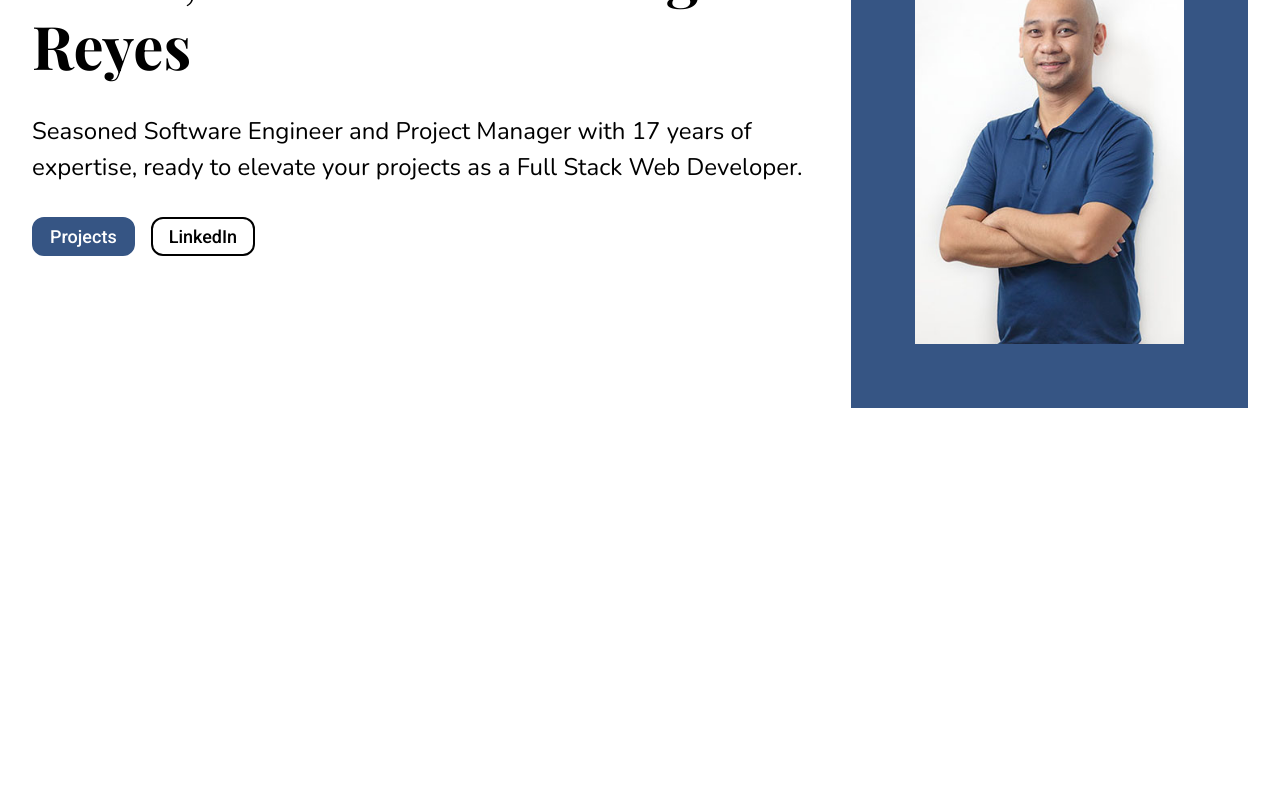
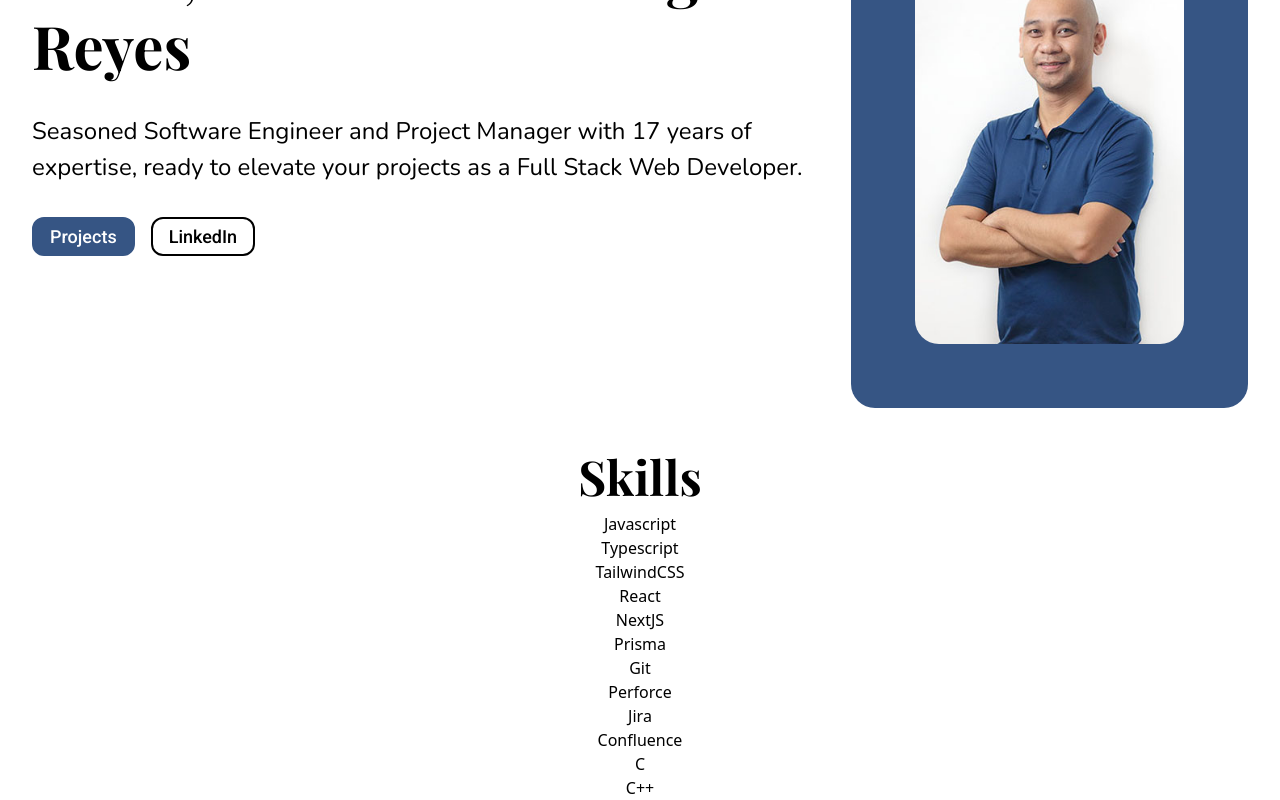
Before and after one commit to lemreyes/portfolio2024, a React (Vite) app: page / in a window 1280 px wide. Shown: the part 189-989 px from the top of the page. Before the commit the page ends 800 px from the top, so only its background shows below. Built offline with nearby package versions, Linux system fonts and the light colour scheme.

Commit message:
Skills list

```diff
--- a/src/App.tsx
+++ b/src/App.tsx
@@ -1,12 +1,14 @@
 import "./App.css";
 import Hero from "./components/Hero";
 import Navbar from "./components/Navbar";
+import Skills from "./components/Skills";
 
 function App() {
   return (
     <>
       <Navbar />
       <Hero />
+      <Skills />
     </>
   );
 }
--- a/src/components/Hero.tsx
+++ b/src/components/Hero.tsx
@@ -24,8 +24,8 @@ export default function Hero() {
           </button>
         </div>
       </div>
-      <div className="w-1/3 px-16 py-16 bg-primary items-center justify-center">
-        <img src={profile_image} alt="profile picture" />
+      <div className="w-1/3 px-16 py-16 bg-primary items-center justify-center rounded-3xl">
+        <img src={profile_image} alt="profile picture" className="rounded-3xl" />
       </div>
     </section>
   );
--- a/src/components/Skills.tsx
+++ b/src/components/Skills.tsx
@@ -1,7 +1,21 @@
 export default function Skills() {
   return (
-    <section id="Skills">
-      <h2>Skills</h2>
+    <section id="Skills" className="mt-8">
+      <h2 className="playfair text-5xl font-bold leading-[72px]">Skills</h2>
+      <ul>
+        <li>Javascript</li>
+        <li>Typescript</li>
+        <li>TailwindCSS</li>
+        <li>React</li>
+        <li>NextJS</li>
+        <li>Prisma</li>
+        <li>Git</li>
+        <li>Perforce</li>
+        <li>Jira</li>
+        <li>Confluence</li>
+        <li>C</li>
+        <li>C++</li>
+      </ul>
     </section>
   );
 }
```
